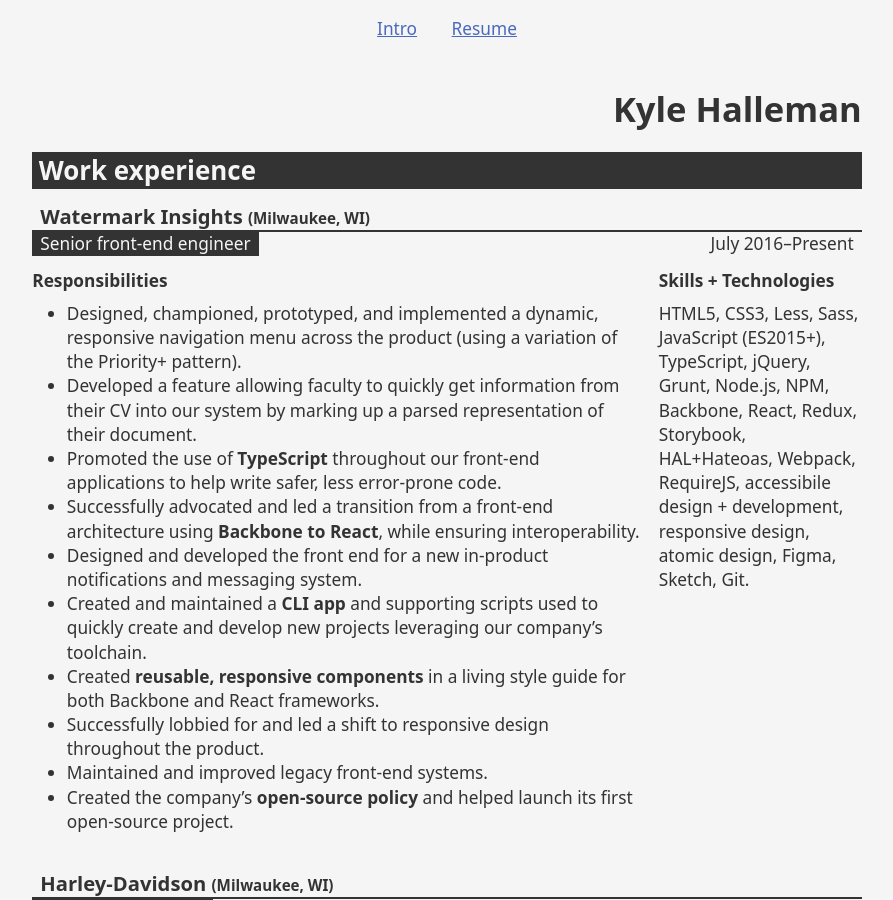
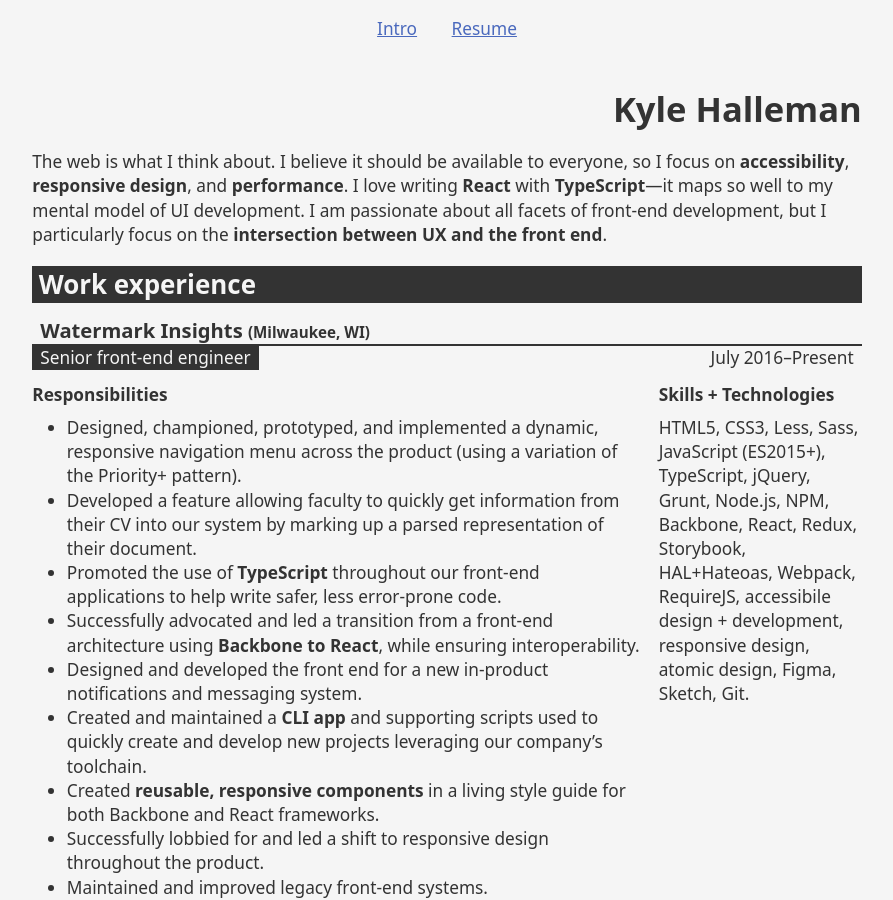
Before and after one commit to kylehalleman/resume, a Jekyll site: the page built from resume.md, in a window 1280 px wide and 900 px high. Shown: the whole window, without its empty margins (193-1086 px from the left). Built offline with Jekyll 4.4.1, drawn with Linux system fonts in a browser that asks for light colours; our own code applies the rules of GitHub Pages for plain Markdown files.

Commit message:
add short bio at top of resume

```diff
--- a/resume.md
+++ b/resume.md
@@ -3,6 +3,8 @@ title: Resume
 ---
 
 # Kyle Halleman
+
+The web is what I think about. I believe it should be available to everyone, so I focus on **accessibility**, **responsive design**, and **performance**. I love writing **React** with **TypeScript**—it maps so well to my mental model of UI development. I am passionate about all facets of front-end development, but I particularly focus on the **intersection between UX and the front end**.
 
 ## Work experience
 
```
